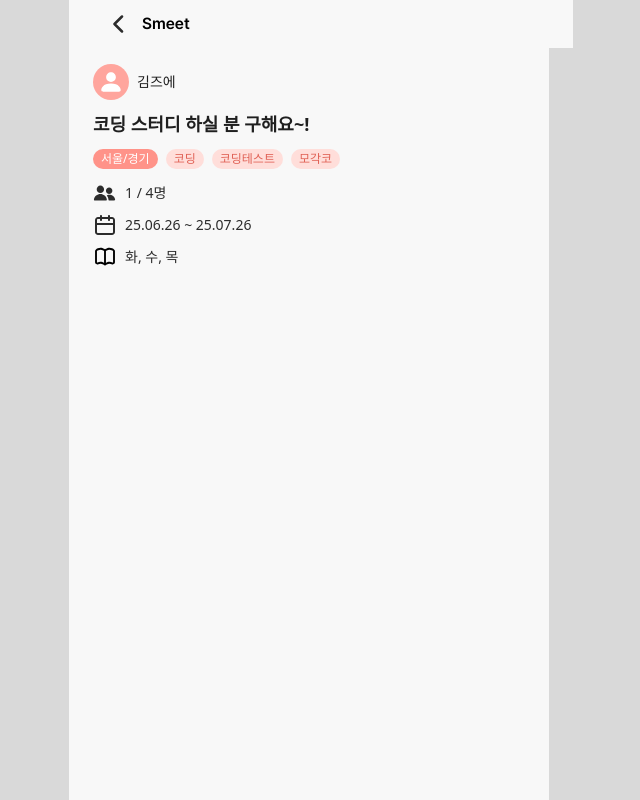
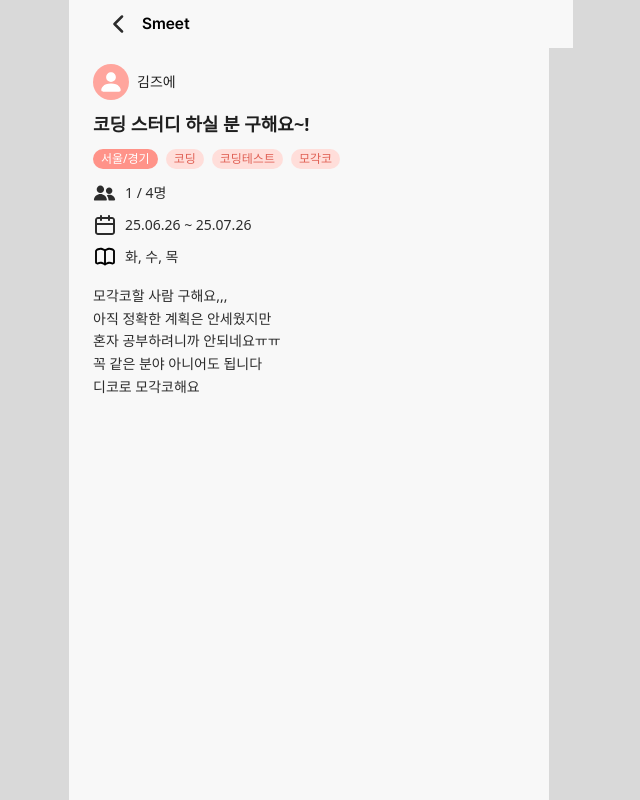
Before and after one commit to Smeet0528/FRONTEND, a React (Vite) app: page /study-detail in a window 1280 px wide. Shown: the whole page, without its empty margins (331-971 px from the left). Built offline with nearby package versions, Linux system fonts and the light colour scheme.

Commit message:
Feat: DescriptionBlock 컴포넌트 구현 및 상세 페이지 연결

```diff
--- a/src/components/DetailPage/DescriptionBlock.tsx
+++ b/src/components/DetailPage/DescriptionBlock.tsx
@@ -0,0 +1,13 @@
+type DescriptionBlockProps = {
+  description: string;
+};
+
+const DescriptionBlock = ({ description }: DescriptionBlockProps) => {
+  return (
+    <div className="text-sm text-[#2c2c2c] whitespace-pre-line leading-relaxed">
+      {description}
+    </div>
+  );
+};
+
+export default DescriptionBlock;
--- a/src/pages/study-detail-page/index.tsx
+++ b/src/pages/study-detail-page/index.tsx
@@ -1,5 +1,6 @@
 import StudyTitleBlock from '@/components/DetailPage/StudyTitleBlock';
 import StudyMetaInfo from '@/components/DetailPage/StudyMetaInfo';
+import DescriptionBlock from '@/components/DetailPage/DescriptionBlock';
 import BackHeader from '@/components/Headers/BackHeader';
 
 const StudyDetailPage = () => {
@@ -28,6 +29,16 @@ const StudyDetailPage = () => {
             days="화, 수, 목"
           />
         </div>
+
+        <div className="mt-4">
+          <DescriptionBlock
+            description={`모각코할 사람 구해요,,,
+아직 정확한 계획은 안세웠지만
+혼자 공부하려니까 안되네요ㅠㅠ
+꼭 같은 분야 아니어도 됩니다
+디코로 모각코해요`}
+          />
+        </div>
       </div>
     </div>
   );
```
